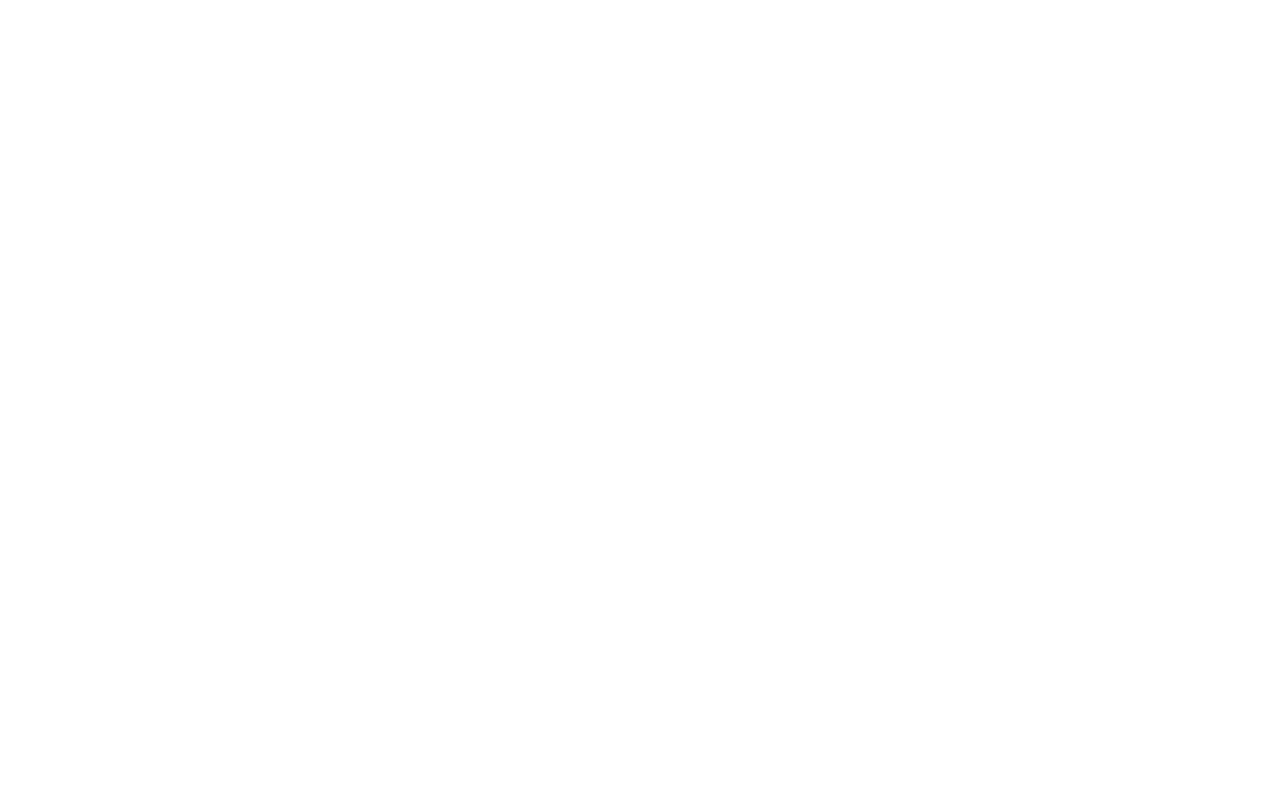
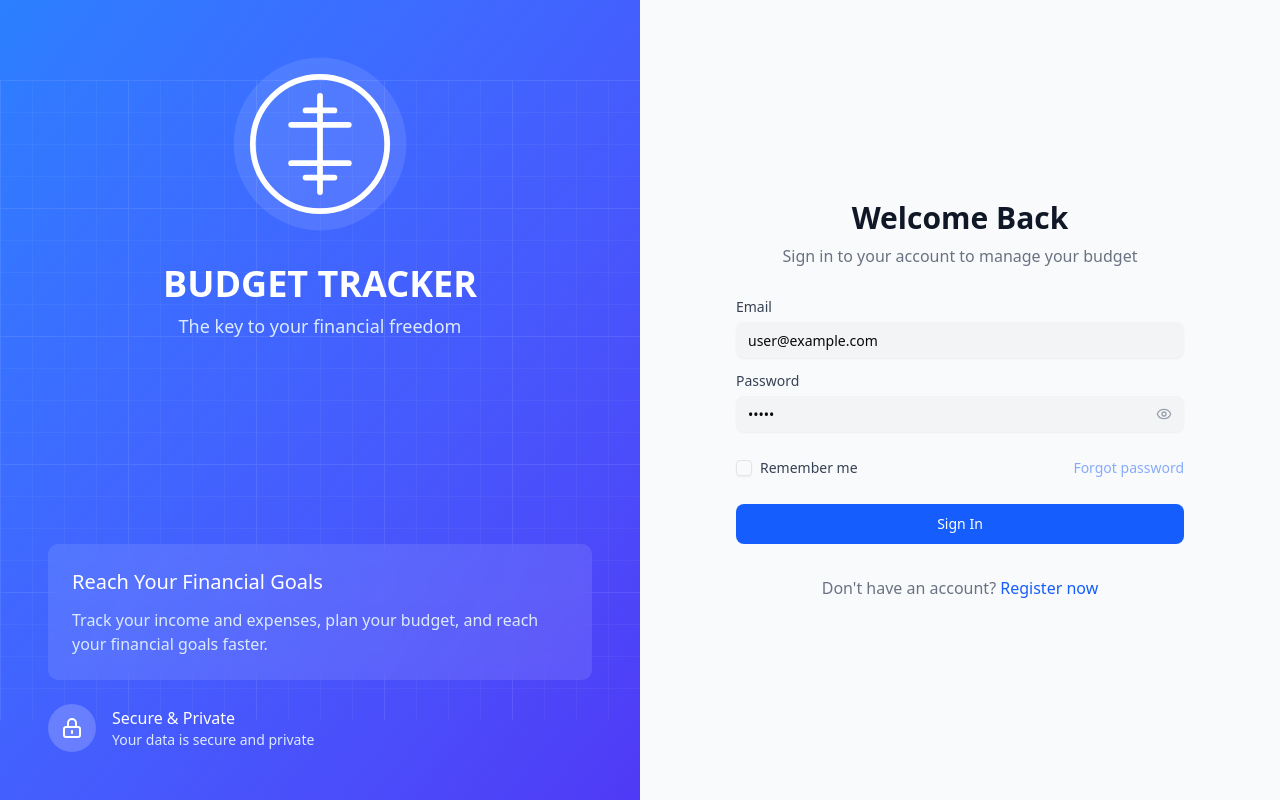
Before and after one commit to ibrahimyryrn/Budget-Tracker, a React (Vite) app: page / in a window 1280 px wide. Before the commit this address had no page. Built offline with nearby package versions, Linux system fonts and the light colour scheme; the HTML template or start-up script is replaced by a standard one.

Commit message:
feat: change login path

```diff
--- a/src/App.tsx
+++ b/src/App.tsx
@@ -8,7 +8,7 @@ function App() {
   return (
     <>
       <Routes>
-        <Route path="/login" element={<LoginPage />} />
+        <Route path="/" element={<LoginPage />} />
         <Route path="/register" element={<RegisterPage />} />
         <Route element={<PrivateRoute />}>
           <Route path="/home" element={<HomePage />} />
--- a/src/lib/PrivateRoute.tsx
+++ b/src/lib/PrivateRoute.tsx
@@ -7,7 +7,7 @@ const PrivateRoute: React.FC = () => {
   const { access_token } = getCookies();
 
   if (!access_token) {
-    return <Navigate to="/login" replace />;
+    return <Navigate to="/" replace />;
   }
 
   return (
```
